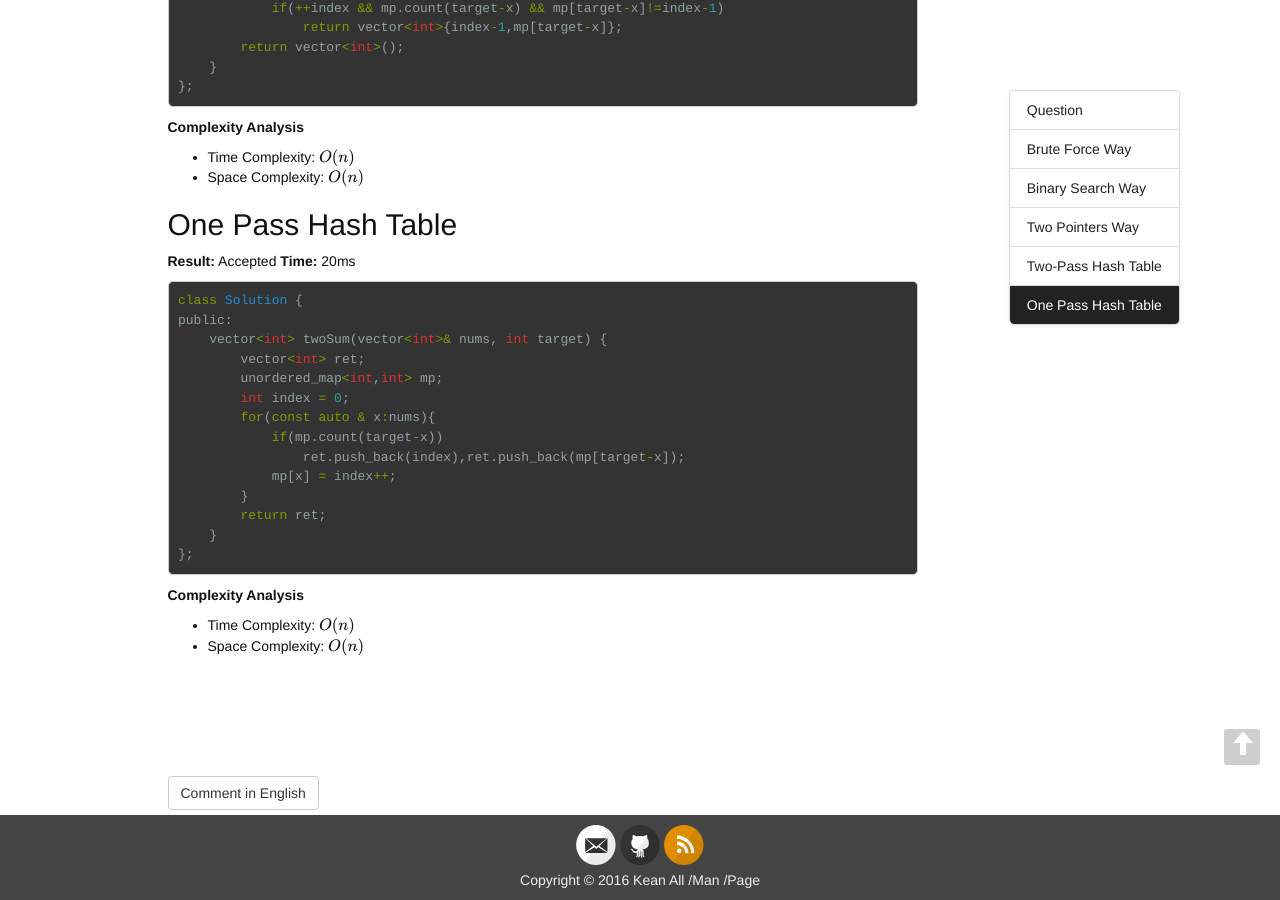
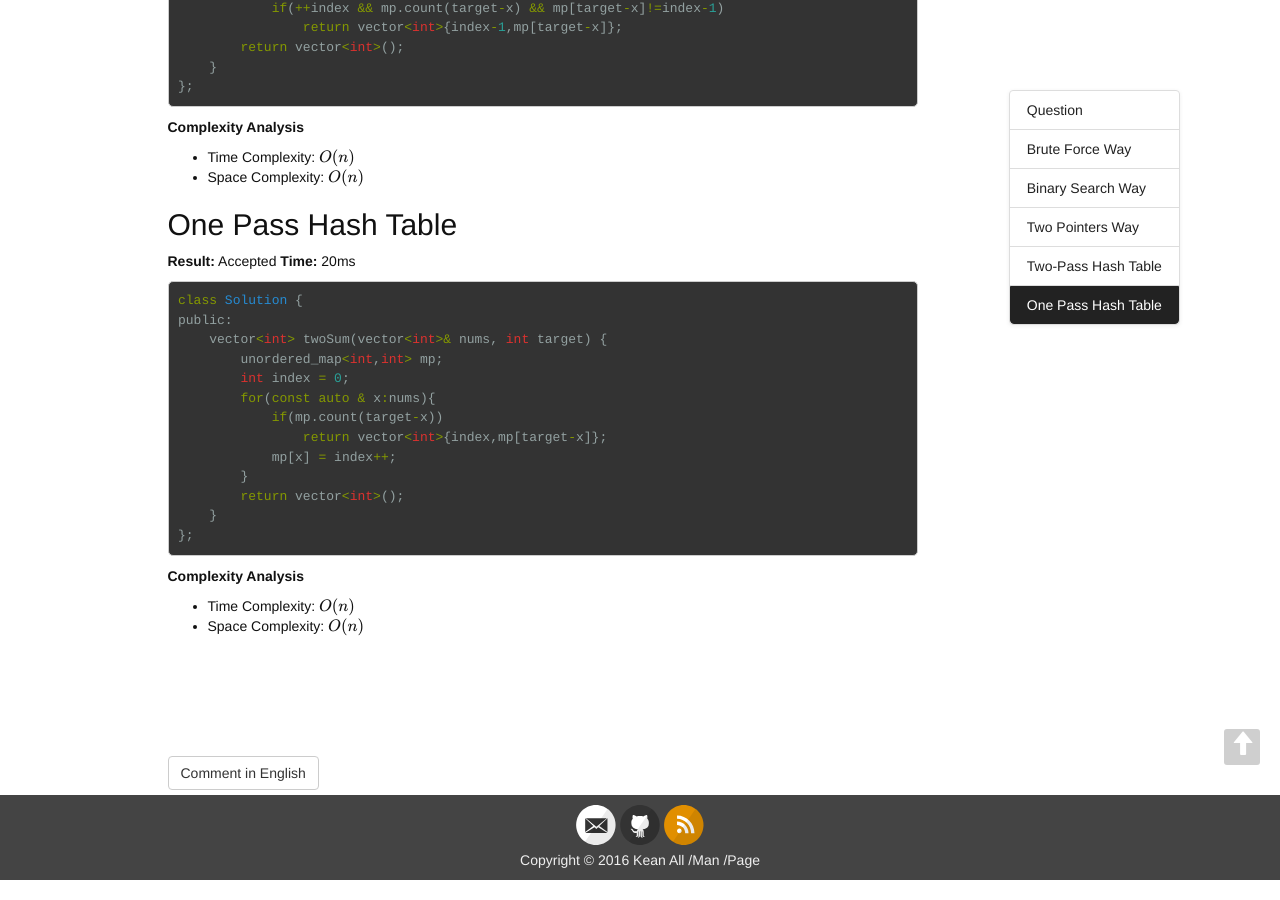
Before and after one commit to imkean/imkean.github.io, a Jekyll site: the page built from _leetcode/1-two-sum.md, in a window 1280 px wide and 900 px high, scrolled down 2701 px. Built offline with Jekyll 4.4.1, drawn with Linux system fonts in a browser that asks for light colours; formulas are drawn with MathJax 3; comment, search, counter and statistics services are not loaded.

Commit message:
updated leetcode/1-two-sum

````diff
--- a/_leetcode/1-two-sum.md
+++ b/_leetcode/1-two-sum.md
@@ -160,15 +160,14 @@ public:
 class Solution {
 public:
     vector<int> twoSum(vector<int>& nums, int target) {
-        vector<int> ret;
         unordered_map<int,int> mp;
         int index = 0;
         for(const auto & x:nums){
             if(mp.count(target-x))
-                ret.push_back(index),ret.push_back(mp[target-x]);
+                return vector<int>{index,mp[target-x]};
             mp[x] = index++;
         }
-        return ret;
+        return vector<int>();
     }
 };
 ```
--- a/_posts/2016-5-27-LeetCode-Solutions.html
+++ b/_posts/2016-5-27-LeetCode-Solutions.html
@@ -1,6 +1,6 @@
 ---
 layout: page
-title: Leetcode Solutions
+title: LeetCode Solutions
 categories: [题解合集]
 tags: [Algorithm, LeetCode, OJ]
 excerpt: "I have amost solved all the free preblems. It's an index for all probelems, and I'll update some new solutions timely"
@@ -18,7 +18,7 @@ permalink: /leetcode/
 {%assign post = page%}
 {%include post_info.html%}
 <p>
-  近日闲来无事，基本把Leetcode刷了一遍。打算再闲的时候就写写题解，总结一下。因为题目较多，为了避免Leetcode题解泛滥于本博客，所以只用这一篇博客作为所有题解的入口，作为索引或目录页。
+  近日闲来无事，基本把LeetCode刷了一遍。打算再闲的时候就写写题解，总结一下。因为题目较多，为了避免Leetcode题解泛滥于本博客，所以只用这一篇博客作为所有题解的入口，作为索引或目录页。
 </p>
 <h3>以下为刷过的题目列表</h3>
 <table id="problem_list" align="center" class="tablesorter">
````
